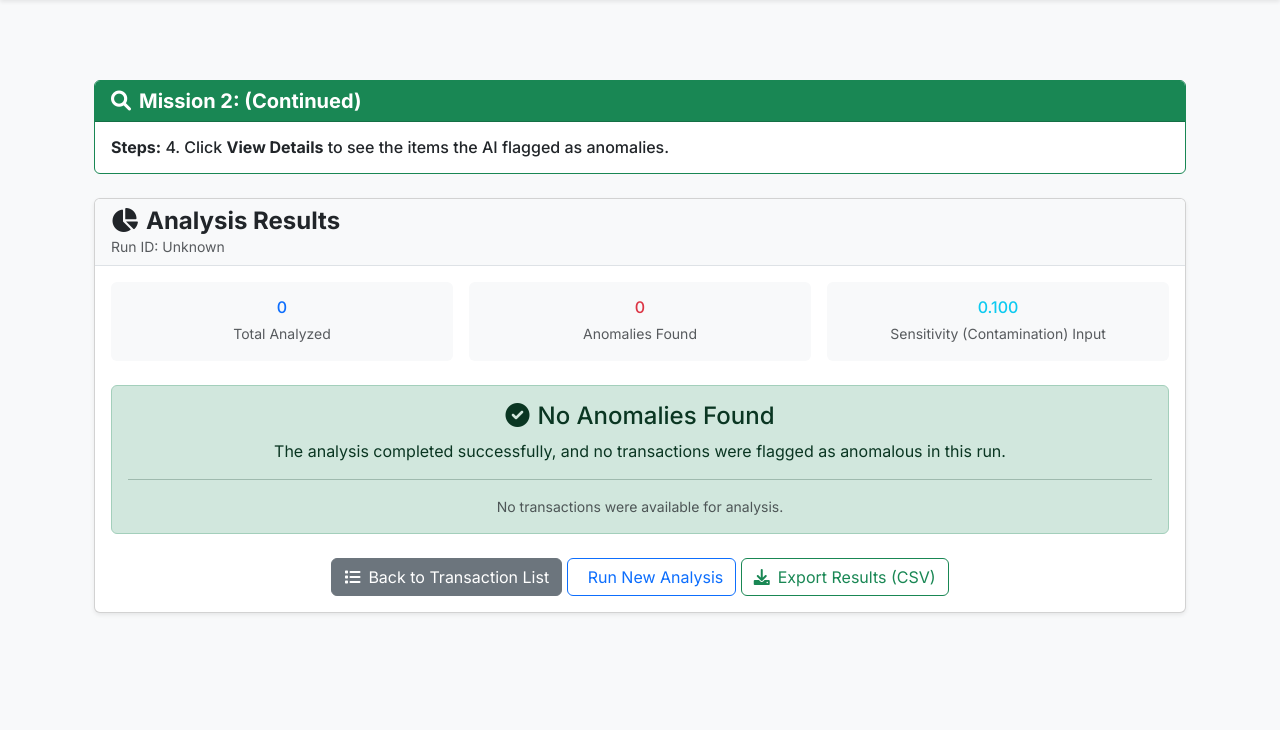
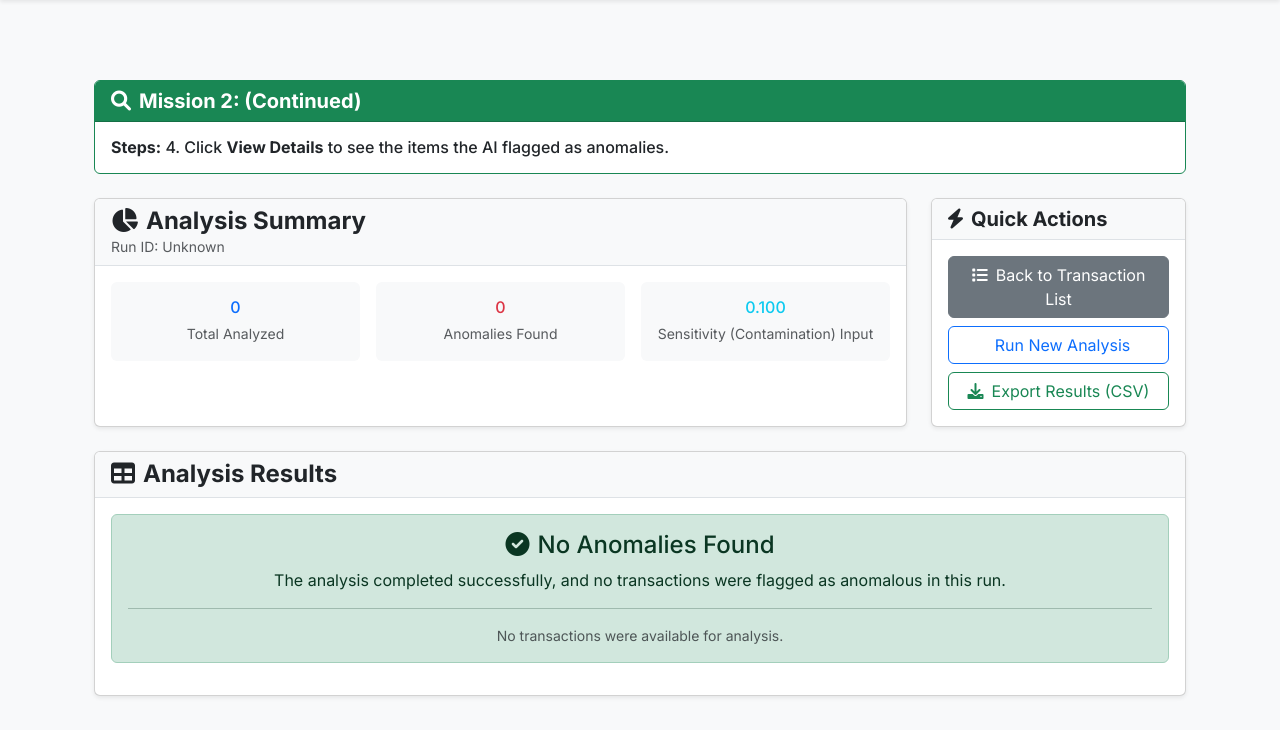
Before and after one commit to gabegtrrz/WatchdogAI, a Django app: template templates/ai_analytics/analysis_results.html in a window 1280 px wide. Shown: the part 70-800 px from the top of the page. Run offline with Django 5.2, Linux system fonts and the light colour scheme; the template is opened without the code that fills it, so the values that code supplies are empty; parts of the project's set-up code (start-up, migrations or seed data) failed here and were passed over.

Commit message:
fix layout

```diff
--- a/templates/ai_analytics/analysis_results.html
+++ b/templates/ai_analytics/analysis_results.html
@@ -18,13 +18,17 @@
         </div>
     </div>
 
-    <div class="card shadow-sm">
+    <!-- Top Section: Analysis Summary and Quick Actions -->
+    <div class="row mb-4">
+        <!-- Analysis Summary Card -->
+        <div class="col-12 col-lg-9">
+            <div class="card shadow-sm h-100">
                 <div class="card-header bg-light border-bottom">
-            <h4 class="mb-0 fw-bold"><i class="fas fa-chart-pie me-2"></i>Analysis Results</h4>
+                    <h4 class="mb-0 fw-bold"><i class="fas fa-chart-pie me-2"></i>Analysis Summary</h4>
                     <p class="mb-0 text-muted small">Run ID: {{ analysis_run_id|default:"Unknown" }}</p>
                 </div>
                 <div class="card-body">
-            <!-- Analysis Summary -->
+                    <!-- Analysis Summary Stats -->
                     <div class="row g-3 mb-4">
                         <div class="col-6 col-md-4">
                             <div class="text-center p-2 p-md-3 bg-light rounded h-100">
@@ -51,7 +55,7 @@
                     <div class="alert alert-light border mb-4">
                         <div class="row align-items-start">
                             <div class="col-12">
-                        <h6 class="mb-2"><i class="fas fa-sliders me-1"></i> <strong>How the Sensitivity Parameter Affects Results</strong></h6>
+                                <h6 class="mb-2"><i class="fas fa-sliders me-1"></i> <strong>How the Sensitivity Setting Affects Results</strong></h6>
                                 <p class="mb-2 text-muted small">
                                     The sensitivity (a.k.a. contamination) parameter of <strong>{{ contamination_param|floatformat:3 }}</strong> tells the AI model to expect that approximately
                                     <strong>{{ contamination_param|contamination_to_percentage }}%</strong>
@@ -78,7 +82,7 @@
 
                     <!-- Analysis Coverage Summary -->
                     {% if total_transactions %}
-            <div class="alert alert-info mb-4">
+                    <div class="alert alert-info mb-3">
                         <div class="row">
                             <div class="col-12">
                                 <strong>Analysis Coverage:</strong>
@@ -92,6 +96,48 @@
                     </div>
                     {% endif %}
 
+                    <!-- Mobile Navigation to Results -->
+                    <div class="d-block d-lg-none">
+                        <div class="alert alert-primary text-center">
+                            <h6 class="mb-2"><i class="fas fa-arrow-down me-2"></i>Analysis Results Below</h6>
+                            <button class="btn btn-sm btn-primary" onclick="document.getElementById('results-table').scrollIntoView({behavior: 'smooth'})">
+                                <i class="fas fa-table me-1"></i>View Results
+                            </button>
+                        </div>
+                    </div>
+                </div>
+            </div>
+        </div>
+
+        <!-- Quick Actions Card -->
+        <div class="col-12 col-lg-3">
+            <div class="card shadow-sm h-100">
+                <div class="card-header bg-light border-bottom">
+                    <h5 class="mb-0 fw-bold"><i class="fas fa-bolt me-2"></i>Quick Actions</h5>
+                </div>
+                <div class="card-body">
+                    <div class="d-grid gap-2">
+                        <a href="{% url 'transaction_list' %}" class="btn btn-secondary">
+                            <i class="fas fa-list me-2"></i>Back to Transaction List
+                        </a>
+                        <a href="{% url 'analysis_configuration' %}" class="btn btn-outline-primary">
+                            <i class="fas fa-flask-vial me-2"></i>Run New Analysis
+                        </a>
+                        <a href="{% url 'export_analysis_results_csv' analysis_run_id=analysis_run_id %}" class="btn btn-outline-success">
+                            <i class="fas fa-download me-2"></i>Export Results (CSV)
+                        </a>
+                    </div>
+                </div>
+            </div>
+        </div>
+    </div>
+
+    <!-- Results Table Card -->
+    <div class="card shadow-sm" id="results-table">
+        <div class="card-header bg-light border-bottom">
+            <h4 class="mb-0 fw-bold"><i class="fas fa-table me-2"></i>Analysis Results</h4>
+        </div>
+        <div class="card-body">
             {% if reports %}
                 <!-- Mobile table scroll hint -->
                 <div class="d-block d-md-none mb-3">
@@ -169,20 +215,6 @@
                 </div>
             </div>
             {% endif %}
-
-            <div class="mt-4 text-center">
-                <div class="d-grid d-md-inline-block gap-2">
-                    <a href="{% url 'transaction_list' %}" class="btn btn-secondary">
-                        <i class="fas fa-list me-2"></i>Back to Transaction List
-                    </a>
-                    <a href="{% url 'analysis_configuration' %}" class="btn btn-outline-primary">
-                        <i class="fas fa-flask-vial me-2"></i>Run New Analysis
-                    </a>
-                    <a href="{% url 'export_analysis_results_csv' analysis_run_id=analysis_run_id %}" class="btn btn-outline-success">
-                        <i class="fas fa-download me-2"></i>Export Results (CSV)
-                    </a>
-                </div>
-            </div>
         </div>
     </div>
 </div>
```
Lines whose indentation alone changed are shown as unchanged.
